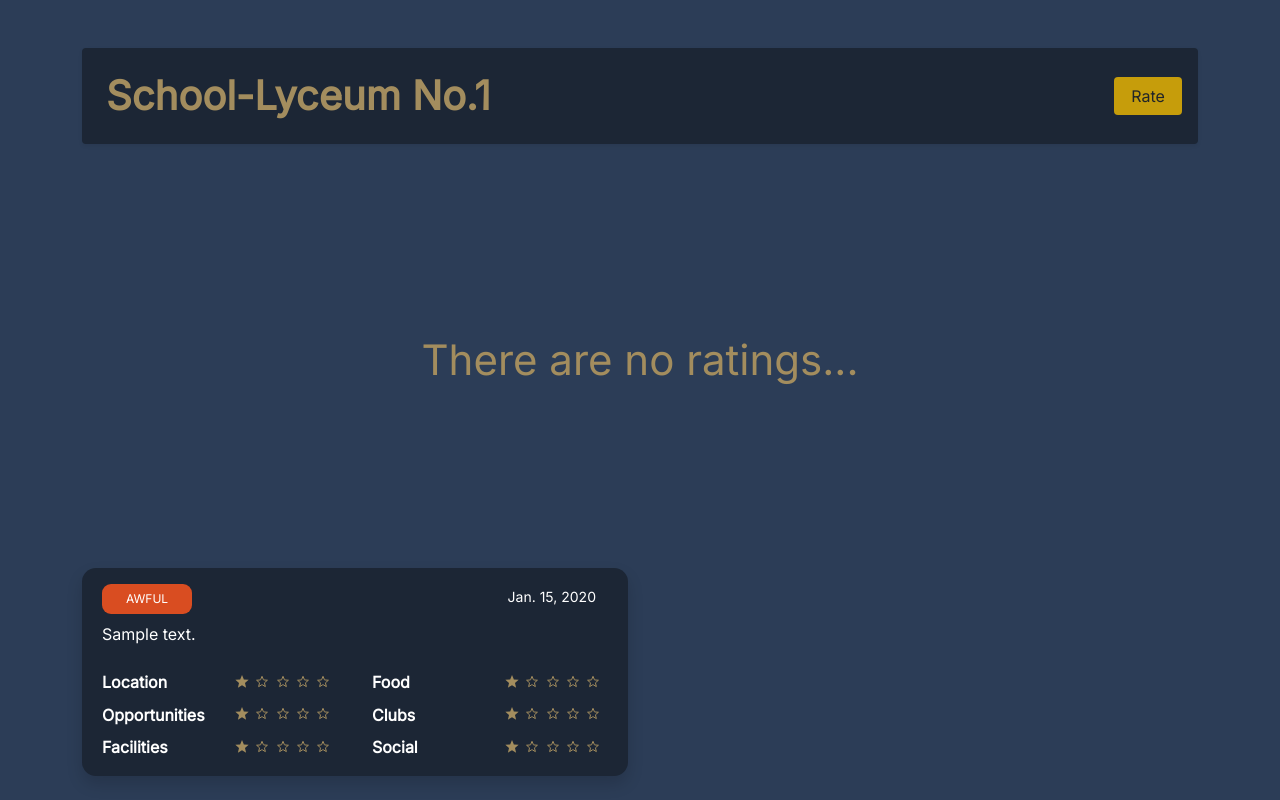
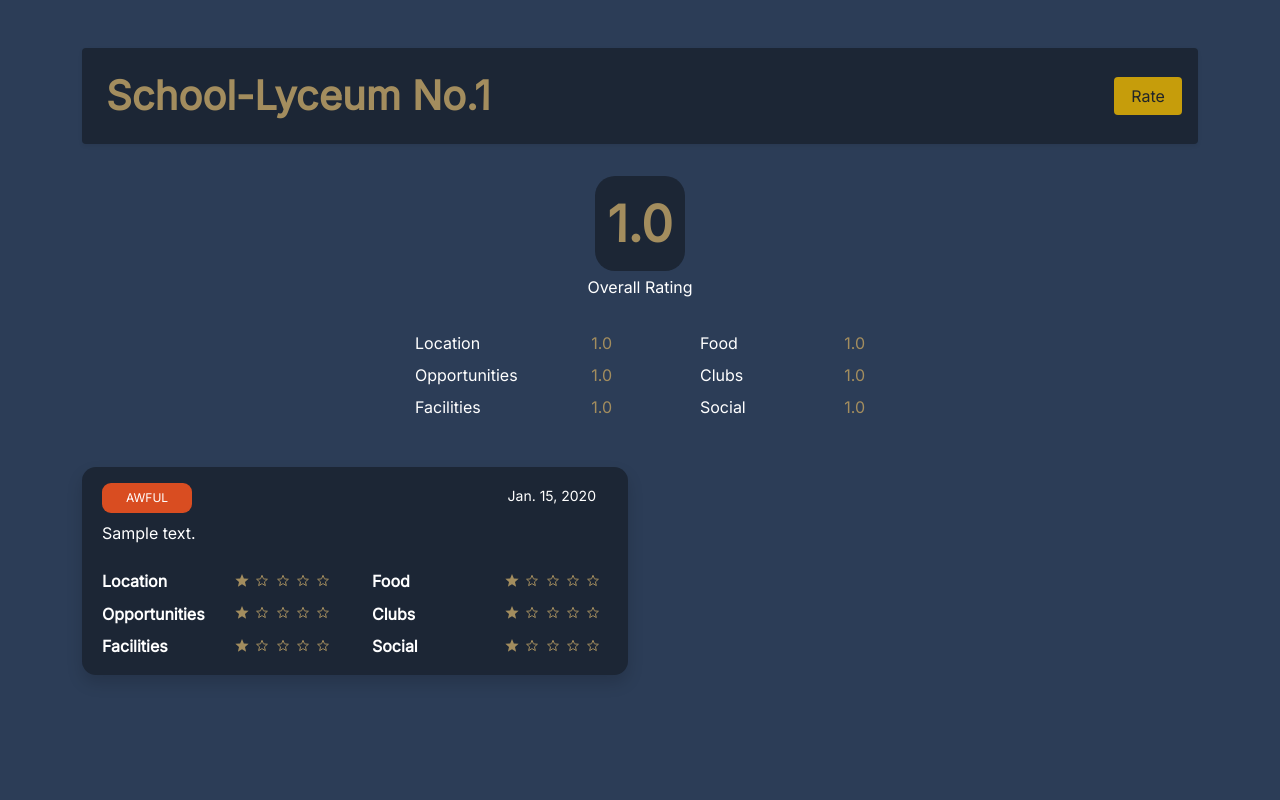
Before and after one commit to alibizho/school-reviewer, a Django app: page /school/1/ in a window 1280 px wide. Shown: the part 70-870 px from the top of the page. After the commit the page ends 745 px from the top, so only its background shows below. Run offline with Django 4.2, Linux system fonts and the light colour scheme; data comes from the database, SQL or seed files in the repository; tables that the repository leaves empty hold one stand-in row (values such as "Sample post"); some libraries are stand-ins or nearby versions.

Commit message:
Update school.html
fixed a bug with None and Null

```diff
--- a/base/templates/base/school.html
+++ b/base/templates/base/school.html
@@ -54,7 +54,18 @@
             <a href="{% url 'review' schools.id %}" class="btn align-self-center" style="width:68px; background-color:#C69D0B;">Rate</a>
         </div>
 
-        {% if schools.rating is None %}
+        {% if schools.rating is None or schools.rating == 'null' %}
+
+        <div class="container" style="height:50vh;">
+            <div class="d-flex justify-content-center" style="height:50vh;">
+                <div class="d-flex align-center flex-column justify-content-center mt-3 mb-3">
+                    <h1 class="align-self-center justify-self-center text-center" style="font-size:42px; font-weight:400; color: #A38D5E;margin:0;">There are no ratings...</h1>
+
+                </div>
+            </div>
+        </div>
+
+        {% else %}
 
         <div class="row">
             <div class="col-lg-6 mx-auto ">
@@ -104,16 +115,6 @@
                             </div>
                         </div>
                     </div>
-                    </div>
-                </div>
-            </div>
-
-        {% else %}
-
-        <div class="container" style="height:50vh;">
-            <div class="d-flex justify-content-center" style="height:50vh;">
-                <div class="d-flex align-center flex-column justify-content-center mt-3 mb-3">
-                    <h1 class="align-self-center justify-self-center text-center" style="font-size:42px; font-weight:400; color: #A38D5E;margin:0;">There are no ratings...</h1>
                 </div>
             </div>
         </div>
```
Lines whose indentation alone changed are shown as unchanged.
